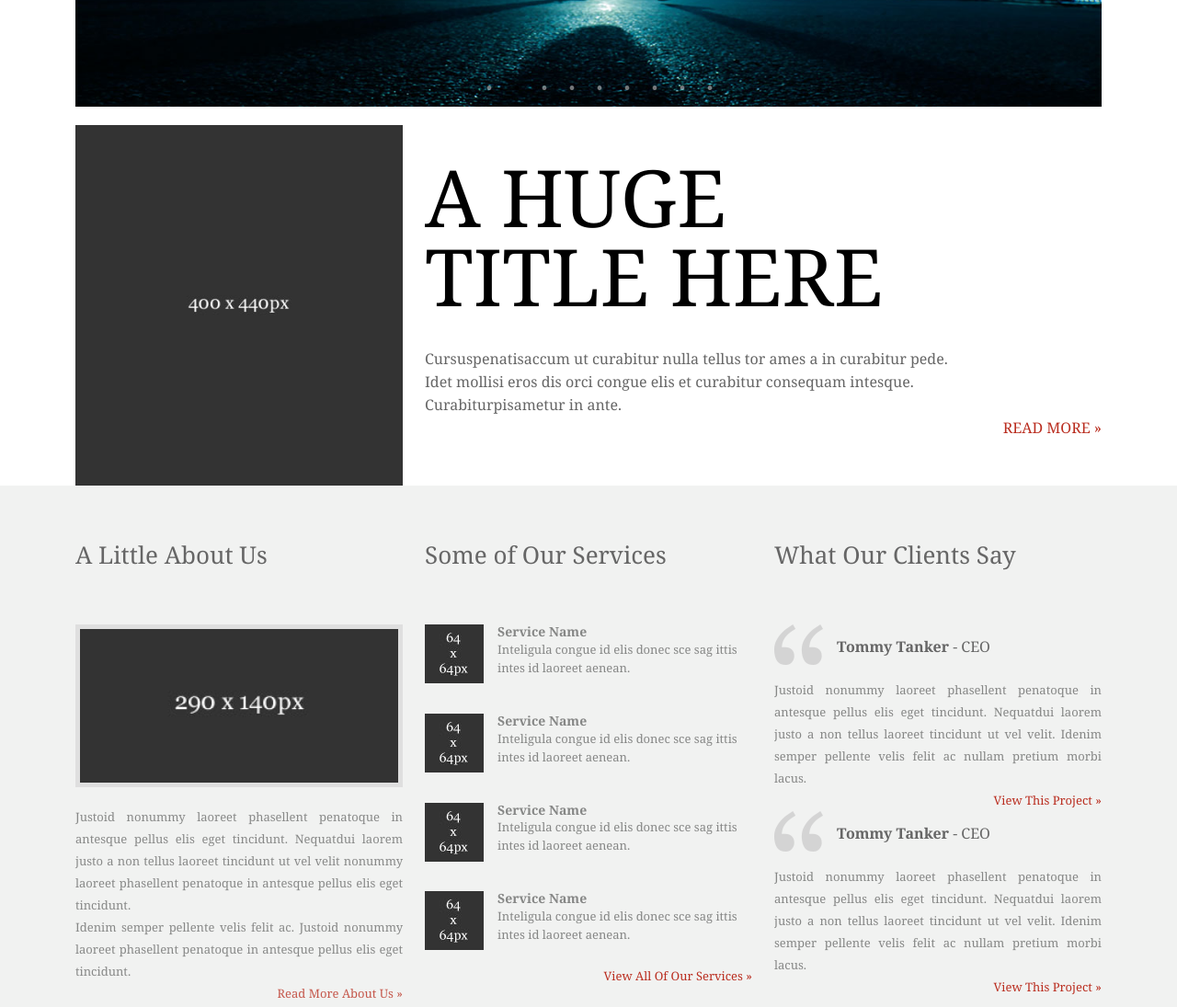
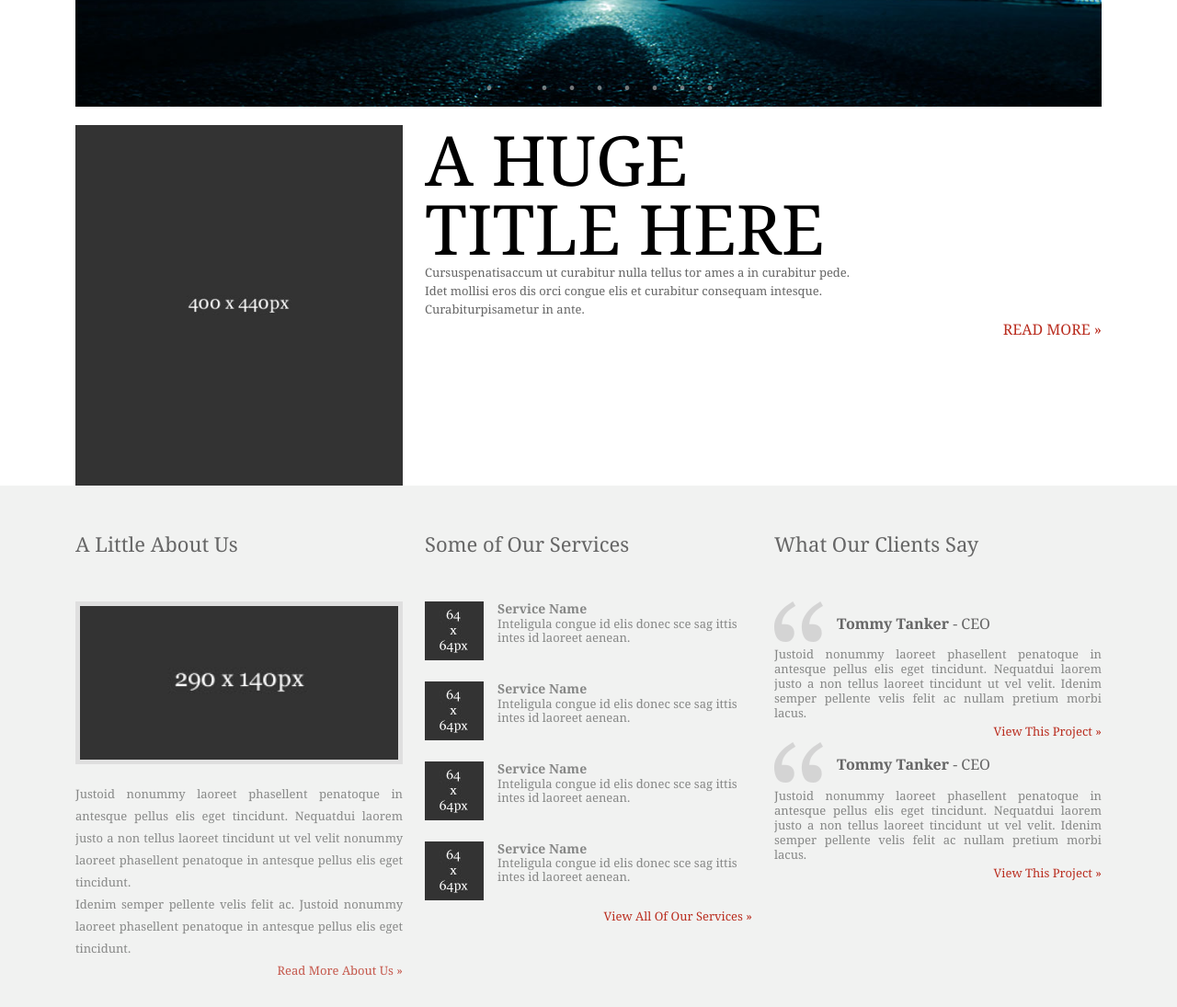
Before and after one commit to ammilton86/Systematic, a plain HTML site: page index.html in a window 1280 px wide. Shown: the part 540-1635 px from the top of the page at 92% size. Drawn offline with nearby package versions, Linux system fonts and the light colour scheme; a script that the page names is missing; a web font is replaced by a local one.

Commit message:
responsive css

```diff
--- a/assets/css/responsive.css
+++ b/assets/css/responsive.css
@@ -4,6 +4,27 @@
 @media screen and (min-width:768px) {
     .main_header_area {
         padding: 20px 0px;
+    }
+    .paragraph_content h2 {
+        font-size: 75px;
+        padding: 0;
+    }
+    .paragraph_content p {
+        font-size: 13px;
+        line-height: 20px;
+    }
+    .work_area h2 {
+        padding: 50px 0;
+        font-size: 22px;
+    }
+    .service_content p {
+        line-height: 15px;
+    }
+    .potfolio_inner {
+        padding-bottom: 0px;
+    }
+    .potfolio p {
+        line-height: 16px;
     }
 
 }
```
Also changed, not shown: index.html (+2 -2 lines), 3 other files.
